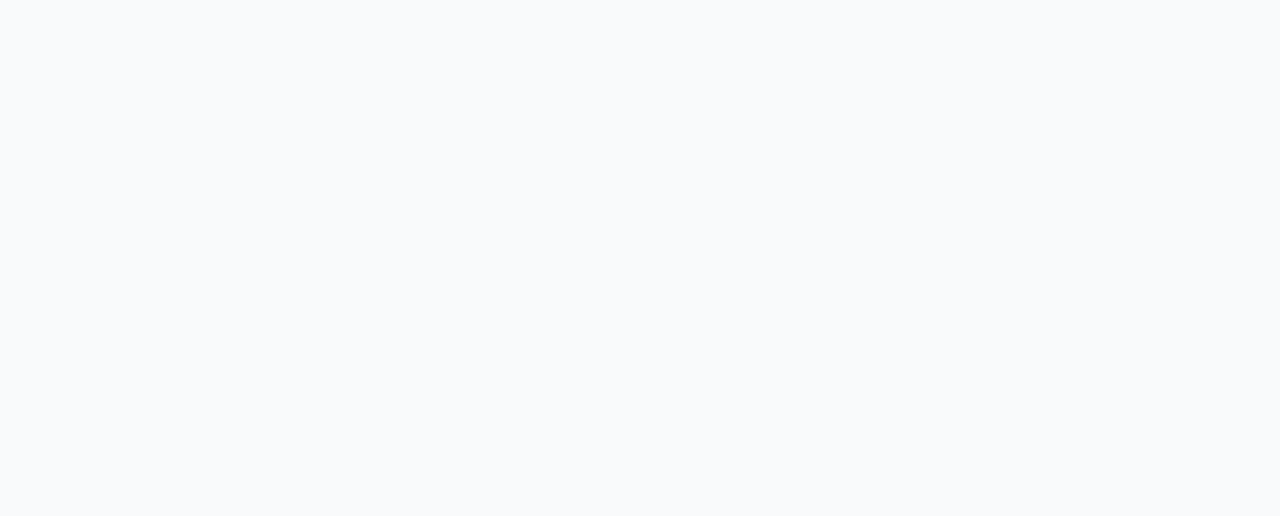
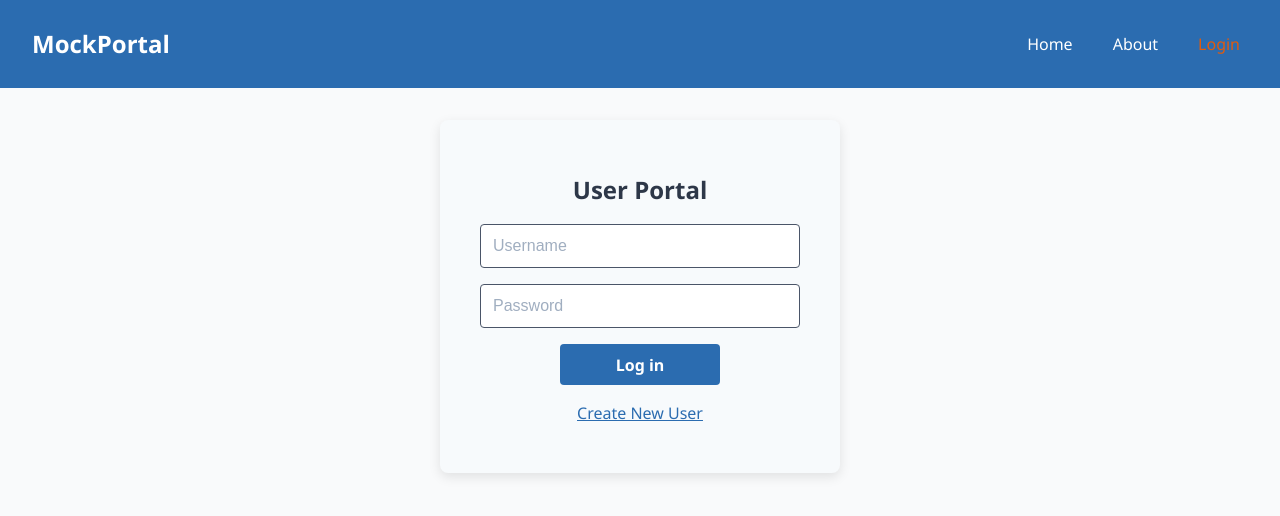
Before and after one commit to stevenagle/Spring-Boot-Demo, a React (Vite) app in the folder frontend/: page /login in a window 1280 px wide. Before the commit this address had no page. Shown: the top 516 px of the page. Built offline with nearby package versions, Linux system fonts and the light colour scheme.

Commit message:
add login page, begin work on routing

```diff
--- a/frontend/src/App.tsx
+++ b/frontend/src/App.tsx
@@ -2,6 +2,7 @@ import React from 'react';
 import { BrowserRouter as Router, Routes, Route } from 'react-router-dom';
 import LandingPage from './pages/LandingPage';
 import AboutPage from './pages/AboutPage';
+import LoginPage from './pages/LoginPage';
 
 const App: React.FC = () => {
   return (
@@ -9,6 +10,7 @@ const App: React.FC = () => {
       <Routes>
         <Route path="/" element={<LandingPage />} />
         <Route path="/about" element={<AboutPage />} />
+        <Route path="/login" element={<LoginPage />} />
       </Routes>
     </Router>
   );
--- a/frontend/src/pages/LandingPage.css
+++ b/frontend/src/pages/LandingPage.css
@@ -127,8 +127,8 @@ body {
 
 .carousel {
   position: relative;
-  width: 400px;
-  height: 250px; /* Fixed height to prevent layout shift */
+  width: 600px;
+  height: 375px; /* Fixed height to prevent layout shift */
   max-width: 90%;
   margin: 2rem auto;
   overflow: hidden;
@@ -151,7 +151,7 @@ body {
   position: absolute;
   top: 50%;
   transform: translateY(-50%);
-  background-color: rgba(43, 108, 176, 0.8);
+  /* background-color: rgba(43, 108, 176, 0.8); */
   color: white;
   border: none;
   font-size: 2rem;
@@ -160,6 +160,7 @@ body {
   z-index: 1;
   border-radius: 50%;
   transition: background-color 0.3s ease;
+  opacity: 20;
 }
 
 .arrow:hover {
--- /dev/null
+++ b/frontend/src/pages/LoginPage.css
@@ -0,0 +1,66 @@
+/* Apply box-sizing globally */
+* {
+  box-sizing: border-box;
+}
+
+.login-page {
+  max-width: 400px;
+  margin: 2rem auto;
+  padding: 2rem;
+  background-color: #f7fafc;
+  border-radius: 8px;
+  box-shadow: 0 4px 12px rgba(0,0,0,0.1);
+  font-family: 'Segoe UI', sans-serif;
+}
+
+.login-page h2 {
+  text-align: center;
+  margin-bottom: 1rem;
+  color: #2d3748;
+}
+
+.login-form {
+  padding: 0 0.5rem; /* slight horizontal padding to prevent edge overflow */
+}
+
+.login-form input {
+  display: block;
+  width: 100%;
+  padding: 0.75rem;
+  margin-bottom: 1rem;
+  background-color: white;
+  border: 1px solid #4a5568;
+  border-radius: 4px;
+  font-size: 1rem;
+  color: #000;
+}
+
+.login-form input::placeholder {
+  color: #a0aec0;
+}
+
+.login-form button {
+  width: 50%;
+  margin: 0 auto;
+  display: block;
+  padding: 0.6rem;
+  background-color: #2b6cb0;
+  color: white;
+  border: none;
+  border-radius: 4px;
+  font-weight: bold;
+  cursor: pointer;
+  transition: background-color 0.2s ease;
+}
+
+.login-form button:hover {
+  background-color: #2c5282;
+}
+
+.toggle-link {
+  text-align: center;
+  margin-top: 1rem;
+  color: #2b6cb0;
+  cursor: pointer;
+  text-decoration: underline;
+}
--- /dev/null
+++ b/frontend/src/pages/LoginPage.tsx
@@ -0,0 +1,94 @@
+import React, { useState } from 'react';
+import './LoginPage.css';
+import Navbar from '../components/Navbar';
+import { useNavigate } from 'react-router-dom';
+
+const LoginPage = () => {
+  const [isCreatingUser, setIsCreatingUser] = useState(false);
+  const [formData, setFormData] = useState({});
+  const navigate = useNavigate();
+
+  const handleChange = (e) => {
+    setFormData(prev => ({
+      ...prev,
+      [e.target.name]: e.target.value
+    }));
+  };
+
+  const handleSubmit = (e) => {
+    e.preventDefault();
+    if (isCreatingUser) {
+      // POST to create new user
+    } else {
+      // GET to log in existing user
+    }
+  };
+
+  return (
+    <>
+    <Navbar />
+    <div className="login-page">
+      <h2>User Portal</h2>
+      <form onSubmit={handleSubmit} className="login-form">
+        <input
+          type="email"
+          name="emailAddress"
+          placeholder="Username"
+          onChange={handleChange}
+          required
+        />
+        <input
+          type="password"
+          name="password"
+          placeholder="Password"
+          onChange={handleChange}
+          required
+        />
+
+        {isCreatingUser && (
+          <>
+            <input
+              type="text"
+              name="street"
+              placeholder="Street Address"
+              onChange={handleChange}
+              required
+            />
+            <input
+              type="text"
+              name="city"
+              placeholder="City"
+              onChange={handleChange}
+              required
+            />
+            <input
+              type="text"
+              name="state"
+              placeholder="State"
+              onChange={handleChange}
+              required
+            />
+            <input
+              type="text"
+              name="zip"
+              placeholder="Zip Code"
+              onChange={handleChange}
+              required
+            />
+          </>
+        )}
+
+        <button type="submit">
+          {isCreatingUser ? 'Create new user' : 'Log in'}
+        </button>
+      </form>
+
+      <p className="toggle-link" onClick={() => setIsCreatingUser(prev => !prev)}>
+        {isCreatingUser ? 'Already a user?' : 'Create New User'}
+      </p>
+    </div>
+    </>
+  );
+};
+
+export default LoginPage;
```
